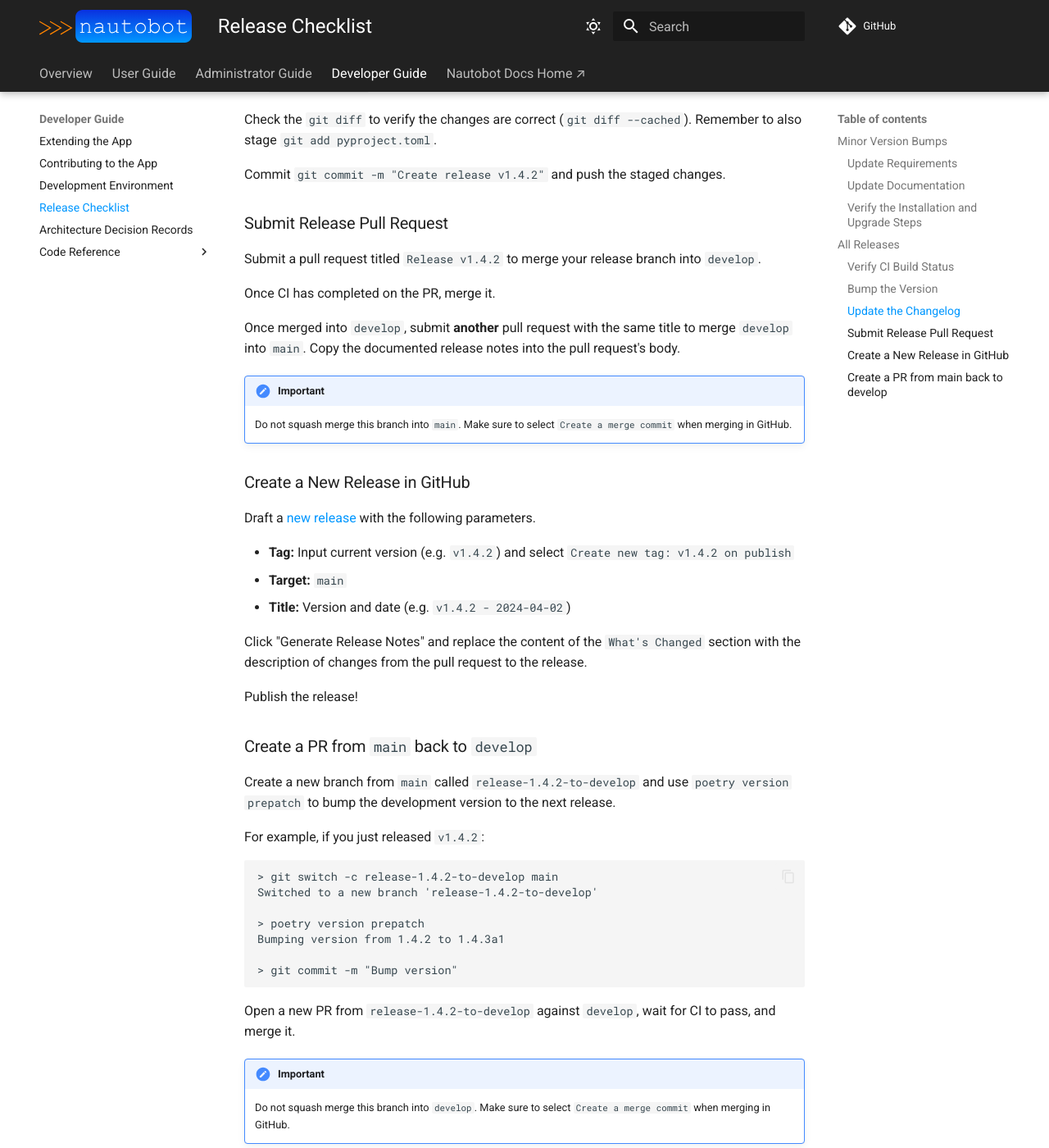
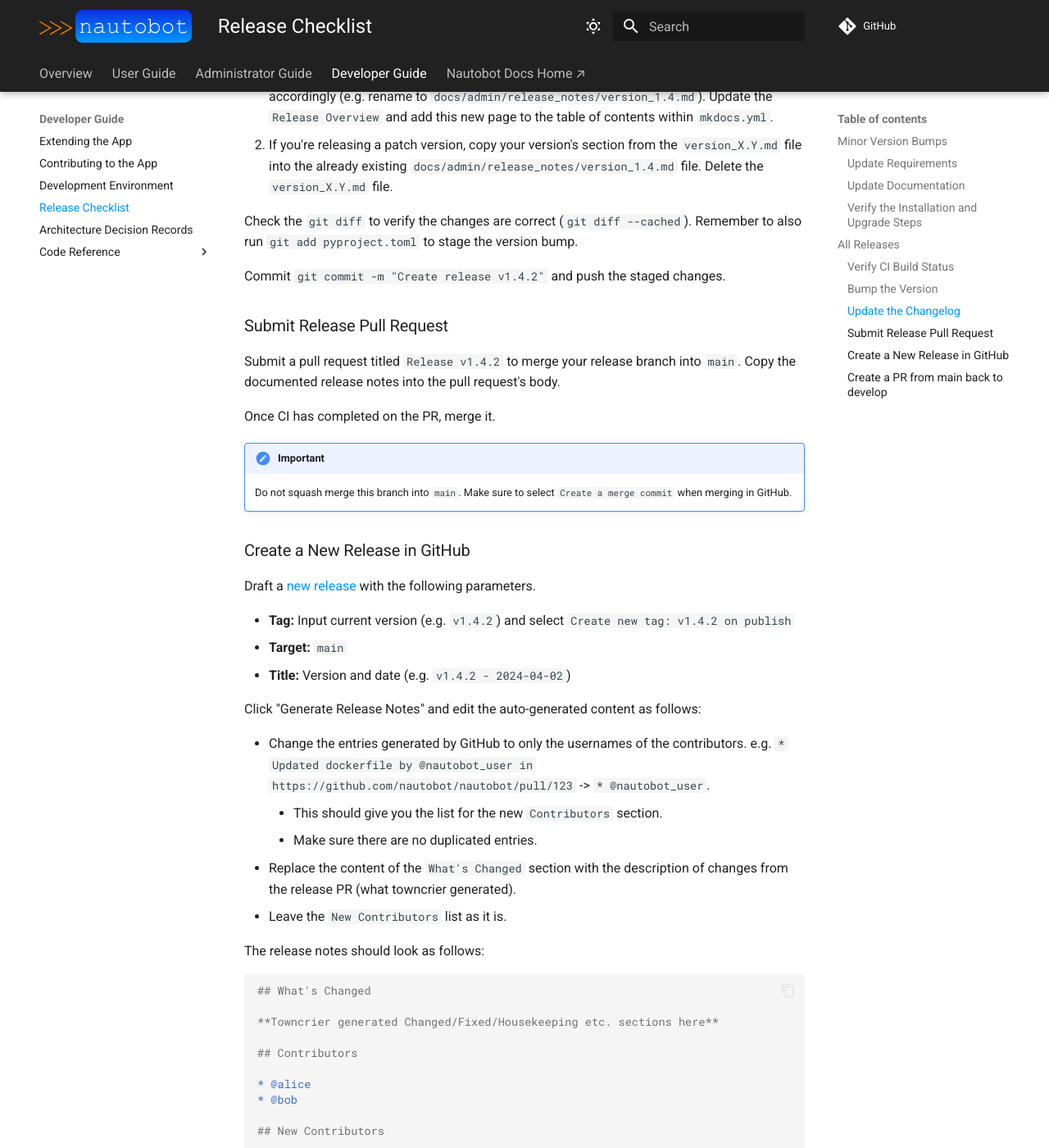
Before and after one commit to nautobot/nautobot-app-dev-example, an MkDocs documentation site: the page built from docs/dev/release_checklist.md, in a window 1280 px wide and 1400 px high, scrolled down 2944 px. Shown: the whole window at 82% size. Built offline with MkDocs 1.6.1 and Material for MkDocs 9.7.7, drawn with Linux system fonts in a browser that asks for light colours; comment, search, counter and statistics services are not loaded; some of the changed text lies outside the part shown.

Commit message:
Checklist updates from review and more edits

````diff
--- a/docs/dev/release_checklist.md
+++ b/docs/dev/release_checklist.md
@@ -1,6 +1,9 @@
 # Release Checklist
 
 This document is intended for app maintainers and covers the steps to perform when releasing new versions of the app.
+
+!!! important
+    Before starting, make sure your **local** `develop`, `main`, and (if applicable) the current LTM branch are all up to date with upstream!
 
 ## Minor Version Bumps
 
@@ -97,17 +100,15 @@
 1. If you're releasing a new major or minor version, rename the `version_X.Y.md` file accordingly (e.g. rename to `docs/admin/release_notes/version_1.4.md`). Update the `Release Overview` and add this new page to the table of contents within `mkdocs.yml`.
 2. If you're releasing a patch version, copy your version's section from the `version_X.Y.md` file into the already existing `docs/admin/release_notes/version_1.4.md` file. Delete the `version_X.Y.md` file.
 
-Check the `git diff` to verify the changes are correct (`git diff --cached`). Remember to also stage `git add pyproject.toml`.
+Check the `git diff` to verify the changes are correct (`git diff --cached`). Remember to also run `git add pyproject.toml` to stage the version bump.
 
 Commit `git commit -m "Create release v1.4.2"` and push the staged changes.
 
 ### Submit Release Pull Request
 
-Submit a pull request titled `Release v1.4.2` to merge your release branch into `develop`.
+Submit a pull request titled `Release v1.4.2` to merge your release branch into `main`. Copy the documented release notes into the pull request's body.
 
 Once CI has completed on the PR, merge it.
-
-Once merged into `develop`, submit **another** pull request with the same title to merge `develop` into `main`. Copy the documented release notes into the pull request's body.
 
 !!! important
     Do not squash merge this branch into `main`. Make sure to select `Create a merge commit` when merging in GitHub.
@@ -120,13 +121,36 @@
 * **Target:** `main`
 * **Title:** Version and date (e.g. `v1.4.2 - 2024-04-02`)
 
-Click "Generate Release Notes" and replace the content of the `What's Changed` section with the description of changes from the pull request to the release.
+Click "Generate Release Notes" and edit the auto-generated content as follows:
+
+- Change the entries generated by GitHub to only the usernames of the contributors. e.g. `* Updated dockerfile by @nautobot_user in https://github.com/nautobot/nautobot/pull/123` -> `* @nautobot_user`.
+    - This should give you the list for the new `Contributors` section.
+    - Make sure there are no duplicated entries.
+- Replace the content of the `What's Changed` section with the description of changes from the release PR (what towncrier generated).
+- Leave the `New Contributors` list as it is.
+
+The release notes should look as follows:
+
+```markdown
+## What's Changed
+
+**Towncrier generated Changed/Fixed/Housekeeping etc. sections here**
+
+## Contributors
+
+* @alice
+* @bob
+
+## New Contributors
+
+* @bob
+```
 
 Publish the release!
 
 ### Create a PR from `main` back to `develop`
 
-Create a new branch from `main` called `release-1.4.2-to-develop` and use `poetry version prepatch` to bump the development version to the next release.
+Create a new branch from `main` called `release-1.4.2-to-develop` and use `poetry version prepatch` to bump the development version to the next release. Don't forget to sync your local `main` branch with the upstream changes!
 
 For example, if you just released `v1.4.2`:
 
````
